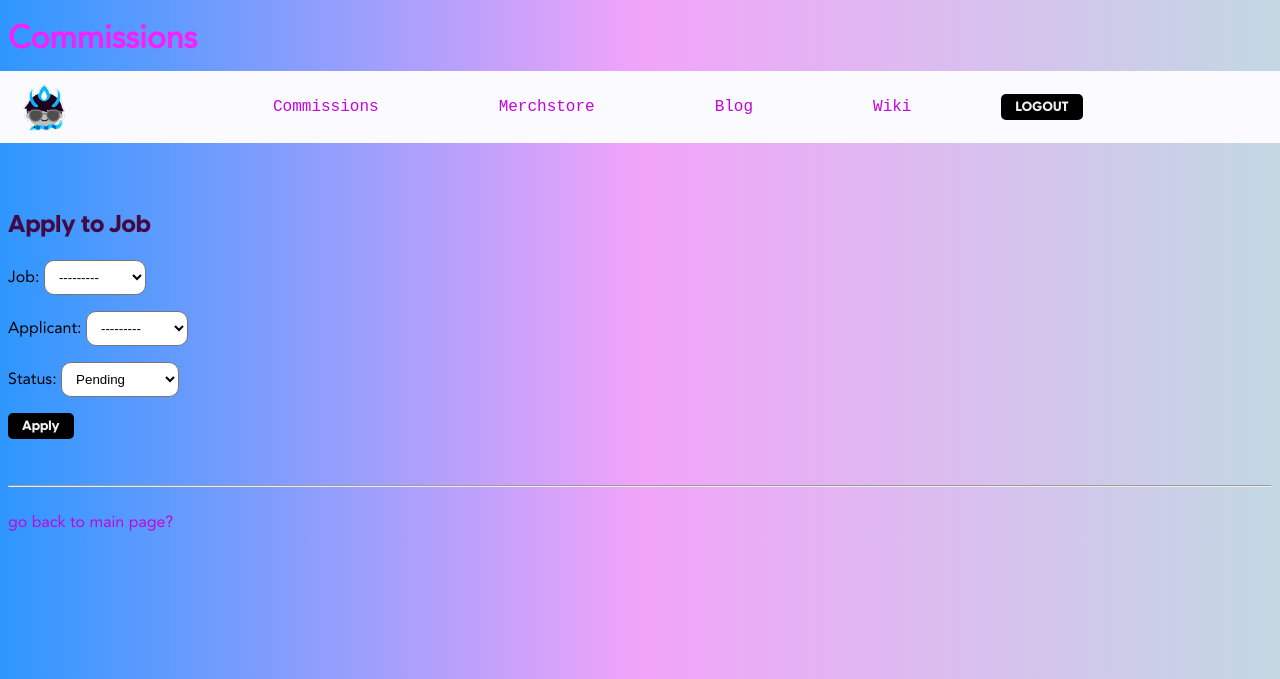
After one commit to dreyan22/hobbysite-G-18, a Django app: page /jobs/1/apply in a window 1280 px wide. The commit adds this page. Shown: the top 679 px of the page. Run offline with Django 5.2, Linux system fonts and the light colour scheme; the visitor is signed in with stand-in values (Sample User, id 1); data that the repository does not hold is empty.

Commit message:
Job application

```diff
--- a/hobbysite/commissions/forms.py
+++ b/hobbysite/commissions/forms.py
@@ -1,7 +1,8 @@
 from django import forms
 
 from user_management.models import Profile
-from .models import Commission
+from .models import Commission, Job, JobApplication
+
 
 class CommissionForm(forms.ModelForm):
     class Meta:
@@ -11,3 +12,15 @@ class CommissionForm(forms.ModelForm):
             'created_on': forms.TextInput(attrs={ 'type': 'datetime-local'}),
             'updated_on': forms.TextInput(attrs={ 'type': 'datetime-local'})
         }
+
+
+class JobForm(forms.ModelForm):
+    class Meta:
+        model = Job
+        fields = '__all__'
+
+
+class JobApplicationForm(forms.ModelForm):
+    class Meta:
+        model = JobApplication
+        fields = '__all__'
--- a/hobbysite/commissions/models.py
+++ b/hobbysite/commissions/models.py
@@ -18,6 +18,10 @@ class Commission(models.Model):
     created_on = models.DateTimeField(auto_now_add=True)
     updated_on = models.DateTimeField(auto_now=True)
     owner = models.ForeignKey(Profile, on_delete=models.CASCADE, null=True)
+    def save(self, *args, **kwargs):
+        if all(job.status == 'Full' for job in self.jobs.all()):
+            self.status = 'Full'
+        super().save(*args, **kwargs)
 
 
     class Meta:
@@ -39,6 +43,10 @@ class Job(models.Model):
         ('Full', 'Full'),
     ]
     status = models.CharField(max_length=4, choices=STATUS_OPTIONS, default = 'Open')
+    def save(self, *args, **kwargs):
+        if self.applications.filter(status='Accepted').count() >= self.manpower_required:
+            self.status = 'Full'
+        super().save(*args, **kwargs)
 
     class Meta:
         ordering = [ '-status', '-manpower_required', 'role' ]
--- a/hobbysite/commissions/templates/commissions/commission_detail.html
+++ b/hobbysite/commissions/templates/commissions/commission_detail.html
@@ -9,6 +9,11 @@
                     {{ job.role }}<br>
                     Manpower Required: {{ job.manpower_required }}<br>
                     Status: {{ job.status }}
+                    {% if request.user.is_authenticated and job.status == 'Open' %}
+                        <form action="{% url 'commissions:job_apply' job.pk %}" method="get">
+                            <button type="submit">Apply</button>
+                        </form>
+                {% endif %}
                 </li>
             {% endfor %}
         </ul>
--- a/hobbysite/commissions/templates/commissions/commission_header.html
+++ b/hobbysite/commissions/templates/commissions/commission_header.html
@@ -447,7 +447,9 @@
 
                 <ul>
                     <li><a href="/commissions/list"> Commissions </a></li>
-                    <li><a href="/commissions/list"> Blog </a></li>
+                    <li><a href="/merchstore/items"> Merchstore </a></li>
+                    <li><a href="/blog/articles"> Blog </a></li>
+                    <li><a href="/wiki/articles"> Wiki </a></li>
                     <li class="logout">
                         {% if request.user.is_authenticated %}
 
--- a/hobbysite/commissions/templates/commissions/commission_list.html
+++ b/hobbysite/commissions/templates/commissions/commission_list.html
@@ -5,10 +5,8 @@
         <h4>Hello {{ request.user.username }}</h4>
         <h5>Commissions You've Created:</h5>
         <ul>
-            {% for commission in object_list %}
-                {% if request.user.profile == commission.owner %}
+            {% for commission in created_commissions %}
                     <li><a href="{{ commission.get_absolute_url }}">{{ commission.title }}</a></li>
-                {% endif %}
             {% endfor %}
         </ul>
         <h5>Commissions You've Applied To:</h5>
--- /dev/null
+++ b/hobbysite/commissions/templates/commissions/jobapplication_form.html
@@ -0,0 +1,10 @@
+{% extends "commissions/commission_header.html" %}
+{% block content %}
+{% load static %}
+    <h2>Apply to Job</h2>
+    <form method="post">
+        {% csrf_token %}
+        {{ form.as_p }}
+        <button type="submit">Apply</button>
+    </form>
+{% endblock %}
--- a/hobbysite/commissions/urls.py
+++ b/hobbysite/commissions/urls.py
@@ -1,5 +1,5 @@
 from django.urls import path
-from .views import CommissionListView, CommissionDetailView, CommissionUpdateView, CommissionCreateView
+from .views import CommissionListView, CommissionDetailView, CommissionUpdateView, CommissionCreateView, JobCreateView, JobUpdateView, JobApplicationCreateView
 
 
 urlpatterns = [
@@ -7,6 +7,9 @@ urlpatterns = [
     path('commissions/<int:pk>', CommissionDetailView.as_view(), name='commission_detail'),
     path('commissions/<int:pk>/edit', CommissionUpdateView.as_view(), name='commission_edit'),
     path('commissions/add', CommissionCreateView.as_view(), name='commission_add'),
+        path('jobs/add', JobCreateView.as_view(), name='job_add'),
+    path('jobs/<int:pk>/edit', JobUpdateView.as_view(), name='job_edit'),
+    path('jobs/<int:pk>/apply', JobApplicationCreateView.as_view(), name='job_apply'),
 ]
 
 
--- a/hobbysite/commissions/views.py
+++ b/hobbysite/commissions/views.py
@@ -6,8 +6,8 @@ from django.contrib.auth.decorators import login_required
 from django.views.generic.edit import UpdateView, CreateView
 from django.urls import reverse_lazy
 
-from .models import Commission
-from .forms import CommissionForm
+from .models import Commission, Job, JobApplication
+from .forms import CommissionForm, JobForm, JobApplicationForm
 
 
 
@@ -15,7 +15,12 @@ class CommissionListView(ListView):
     model = Commission
     template_name = "commissions/commission_list.html"
 
-    logout_url = '/commissions/list'
+    def get_context_data(self, **kwargs):
+        context = super().get_context_data(**kwargs)
+        if self.request.user.is_authenticated:
+            context['created_commissions'] = Commission.objects.filter(owner=self.request.user.profile)
+            context['applied_commissions'] = Commission.objects.filter(jobs__applications__applicant=self.request.user.profile).distinct()
+        return context
 
 
 class CommissionDetailView(LoginRequiredMixin, DetailView):
@@ -23,6 +28,11 @@ class CommissionDetailView(LoginRequiredMixin, DetailView):
     template_name = "commissions/commission_detail.html"
 
     login_url = '/user/login/'
+
+    def get_context_data(self, **kwargs):
+        context = super().get_context_data(**kwargs)
+        context['user_is_owner'] = self.request.user.profile == self.object.owner
+        return context
 
 
 class CommissionCreateView(LoginRequiredMixin, CreateView):
@@ -40,3 +50,30 @@ class CommissionUpdateView(LoginRequiredMixin, UpdateView):
 
     def get_success_url(self):
         return reverse_lazy('commissions:commission_detail', kwargs={'pk': self.object.pk})
+
+
+class JobCreateView(LoginRequiredMixin, CreateView):
+    model = Job
+    form_class = JobForm
+    template_name = 'commissions/job_form.html'
+
+    def get_success_url(self):
+        return reverse_lazy('commissions:job_detail', kwargs={'pk': self.object.pk})
+
+
+class JobUpdateView(LoginRequiredMixin, UpdateView):
+    model = Job
+    form_class = JobForm
+    template_name = 'commissions/job_form.html'
+
+    def get_success_url(self):
+        return reverse_lazy('commissions:job_detail', kwargs={'pk': self.object.pk})
+
+
+class JobApplicationCreateView(LoginRequiredMixin, CreateView):
+    model = JobApplication
+    form_class = JobApplicationForm
+    template_name = 'commissions/jobapplication_form.html'
+
+    def get_success_url(self):
+        return reverse_lazy('commissions:commission_detail', kwargs={'pk': self.object.job.commission.pk})
```
